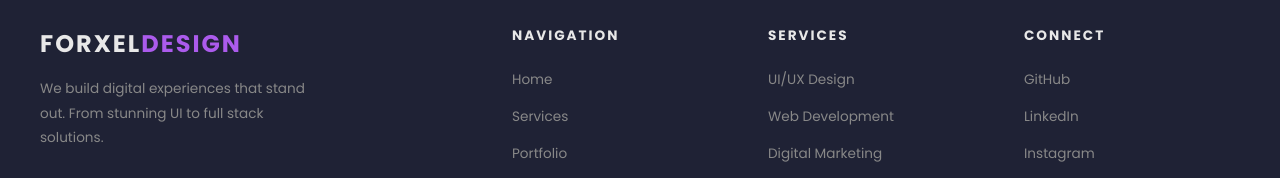
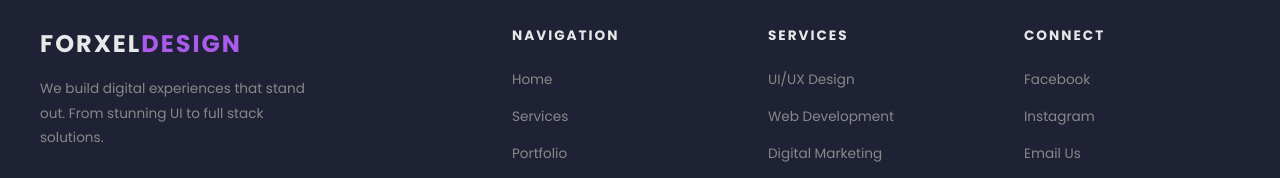
Before and after one commit to ashdevjp/design-agency-site, a Next.js app: page / in a window 1280 px wide. Shown: the part 3804-3982 px from the top of the page. Built offline with nearby package versions, Linux system fonts and the light colour scheme.

Commit message:
Update social links in Footer component: replace GitHub and LinkedIn with Facebook

```diff
--- a/src/components/Footer.jsx
+++ b/src/components/Footer.jsx
@@ -35,8 +35,7 @@
         <div className="footer-links-group">
           <h4>Connect</h4>
           <ul>
-            <li><a href="#">GitHub</a></li>
-            <li><a href="#">LinkedIn</a></li>
+            <li><a href="#">Facebook</a></li>
             <li><a href="#">Instagram</a></li>
             <li><a href="mailto:hello@forxeldesign.com">Email Us</a></li>
           </ul>
```
